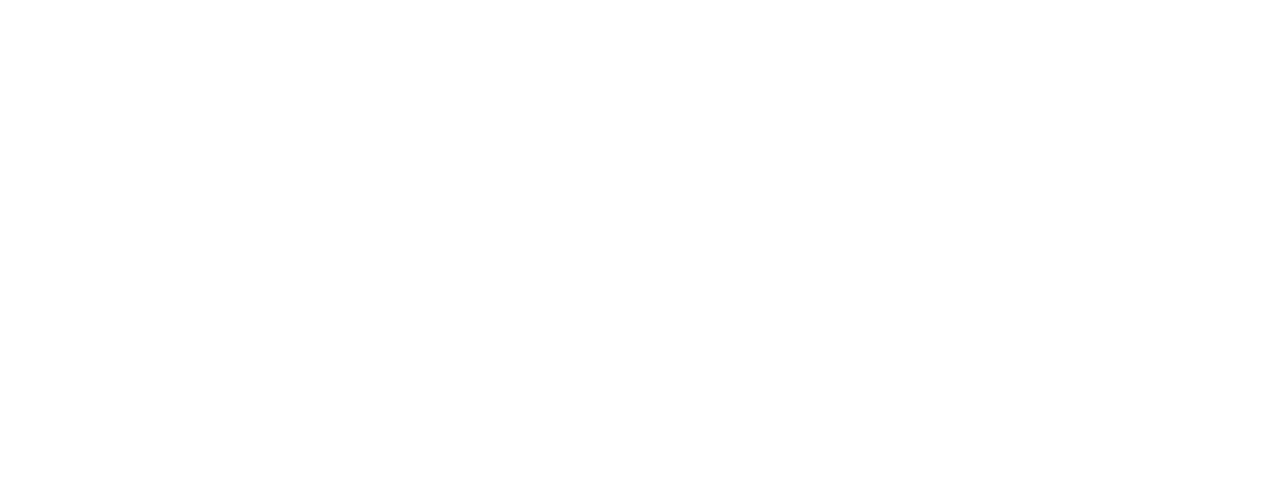
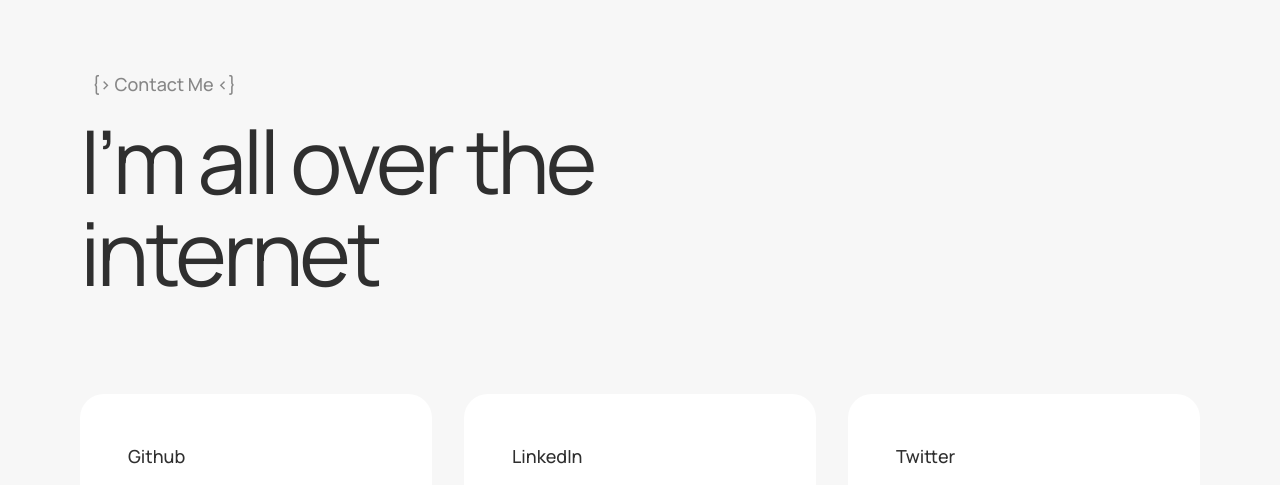
Before and after one commit to notRadioOpaque/heyismail.xyz, a SvelteKit app: page / in a window 1280 px wide. Shown: the part 2312-2797 px from the top of the page. Before the commit the page ends 1213 px from the top, so only its background shows below. Built offline with nearby package versions, Linux system fonts and the light colour scheme.

Commit message:
closing in on the bug

```diff
--- a/src/routes/+page.svelte
+++ b/src/routes/+page.svelte
@@ -4,8 +4,8 @@
 	import Socials from './Socials.svelte';
 </script>
 
-<!-- <Hero />
+<!-- <Hero /> -->
 <Featured />
-<Socials /> -->
+<Socials />
 
 <p class="mt-10 text-center text-3xl">Just a test</p>
```
